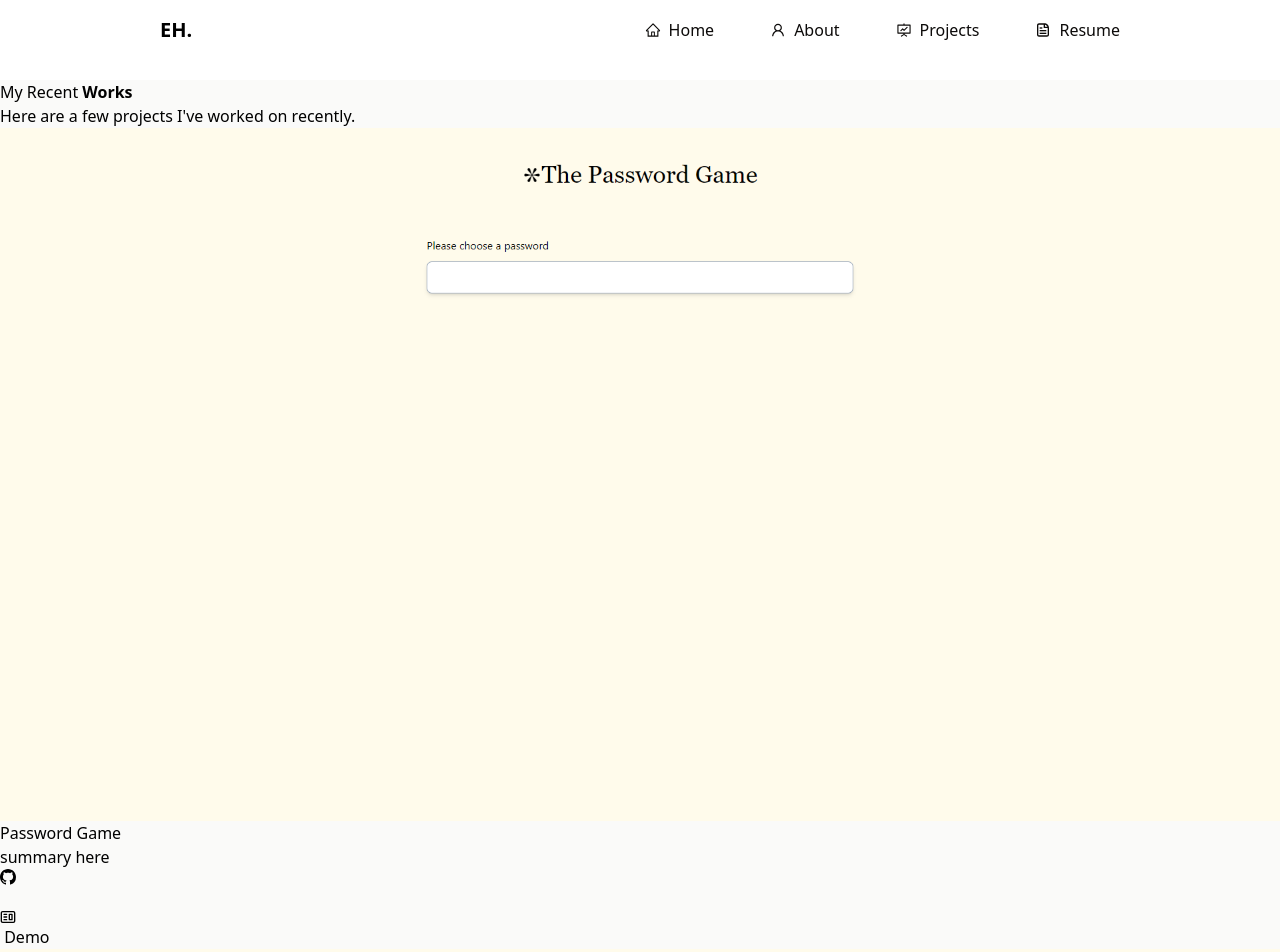
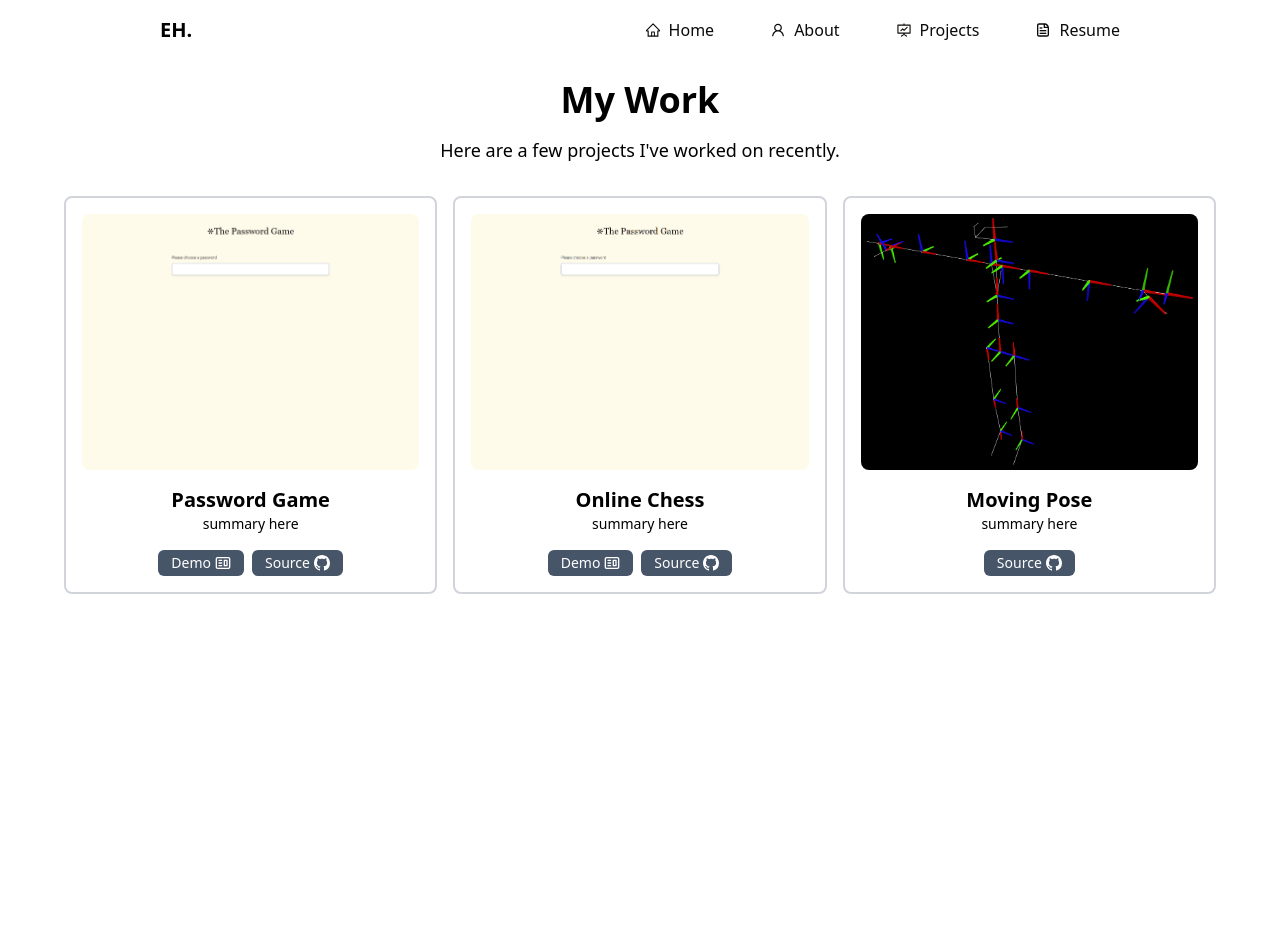
Before and after one commit to ehayes2000/portfolio, a React (Create React App) app: page /projects in a window 1280 px wide. Shown: the top 952 px of the page. After the commit the page ends 800 px from the top, so only its background shows below. Built offline with nearby package versions, Linux system fonts and the light colour scheme.

Commit message:
add projects

```diff
--- a/src/components/about/AboutMe.js
+++ b/src/components/about/AboutMe.js
@@ -22,7 +22,7 @@ const AboutMe = () => (
           </ul>
         </div>
       </div>
-      <div className="w-full md:w-1/3 pt-20 flex justify-center md:justify-end">
+      <div className="w-full md:w-1/3 pt-20 flex justify-center">
         <img
           className="h-80 w-80 rounded-full object-cover shadow-2xl"
           src="/images/me2.jpg"
--- a/src/components/about/ExperienceCard.js
+++ b/src/components/about/ExperienceCard.js
@@ -1,6 +1,6 @@
 
 const ExperienceCard = (props) => (
-    <div className="relative  h-full rounded-xl shadow-lg p-4">
+    <div className="cursor-pointer relative h-full rounded-xl shadow-lg p-4">
             <details>
                 <summary className="flex justify-between items-start">
                     <div>
--- a/src/components/project/ProjectCard.js
+++ b/src/components/project/ProjectCard.js
@@ -1,38 +1,49 @@
 import React from "react";
-import Card from "react-bootstrap/Card";
-import Button from "react-bootstrap/Button";
 import { CgWebsite } from "react-icons/cg";
 import { BsGithub } from "react-icons/bs";
 
 function ProjectCards(props) {
   return (
-    <Card className="project-card-view">
-      {props.img}
-      {/* <Card.Img variant="top" src="/images/me.png" alt="card-img" /> */}
-      <Card.Body>
-        <Card.Title>{props.title}</Card.Title>
-        <Card.Text style={{ textAlign: "justify" }}>
+    <div className="rounded-lg border-2 border-gray-300 p-4 flex flex-col items-center space-y-4 w-full">
+      <div className="w-full h-64 rounded-lg overflow-hidden">
+        <img src={props.img} alt={props.title} className="w-full h-full object-cover" />
+      </div>
+      <div className="text-center">
+        <h1 className="font-bold text-xl">
+          {props.title}
+        </h1>
+        <h2 className="text-lg text-gray-500">
+          {props.subtitle}
+        </h2>
+        <p className="text-sm">
           {props.summary}
-        </Card.Text>
-        <Button variant="primary" href={props.source} target="_blank">
-          <BsGithub /> &nbsp;
-        </Button>
-        {"\n"}
-        {"\n"}
-
-        { props.demo? (
-          <Button
-            variant="primary"
+        </p>
+      </div>
+      <div className="flex space-x-2">
+        {props.demo && (
+          <a
             href={props.demo}
             target="_blank"
-            style={{ marginLeft: "10px" }}
+            rel="noopener noreferrer"
+            className="inline-flex items-center px-3 py-1 border border-transparent text-sm leading-4 font-medium rounded-md text-white bg-slate-600 hover:bg-slate-500"
           >
-            <CgWebsite /> &nbsp;
-            {"Demo"}
-          </Button>
-        ) : ""}
-      </Card.Body>
-    </Card>
+
+            Demo
+            <CgWebsite className="w-4 h-4 ml-1" />
+          </a>
+        )}
+        <a
+          href={props.source}
+          target="_blank"
+          rel="noopener noreferrer"
+          className="inline-flex items-center px-3 py-1 border border-transparent text-sm leading-4 font-medium rounded-md text-white bg-slate-600 hover:bg-slate-500"
+        >
+
+          Source
+          <BsGithub className="w-4 h-4 ml-1" />
+        </a>
+      </div>
+    </div>
   );
 }
 export default ProjectCards;
--- a/src/components/project/Projects.js
+++ b/src/components/project/Projects.js
@@ -1,44 +1,43 @@
 import ProjectCard from "./ProjectCard";
-import { Container, Row, Col} from "react-bootstrap";
 
 const Projects = () => (
-    <Container fluid className="my-20">
-    <Container>
-      <h1>
-        My Recent <strong>Works</strong>
+    <div className="flex flex-col items-center justify-center">
+        <div className="w-full max-w-6xl">
+            <h1 className="text-4xl font-bold text-center">
+                My Work
             </h1>
-      <p>
+            <p className="text-lg text-center mb-8 mt-4">
                 Here are a few projects I've worked on recently.
             </p>
-      <Row>
-        <Col md={4}>
+            <div className="grid grid-cols-1 md:grid-cols-3 gap-4">
+                <div>
                     <ProjectCard
                         title="Password Game"
                         summary="summary here"
                         source="https://github.com/ehayes2000/password-game"
                         demo="https://ehayes2000.github.io/password-game/"
-            img={<img src="/images/password-game.png"/>}
+                        img="/images/password-game.png"
                     />
-        </Col>
-        <Col md={4}>
+                </div>
+                <div>
                     <ProjectCard
                         title="Online Chess"
                         summary="summary here"
                         source="https://github.com/ehayes2000/chessv2"
                         demo="http://chessapp-env.eba-ds87phsx.us-west-2.elasticbeanstalk.com/"
-            img={<img src="/images/password-game.png"/>}
+                        img="/images/password-game.png"
                     />
-        </Col>
-        <Col md={4}>
+                </div>
+                <div>
                     <ProjectCard
                         title="Moving Pose"
                         summary="summary here"
                         source="https://github.com/MehmetMHY/moving-pose"
-            img={<img src="/images/moving-pose.png"/>}
+                        img="/images/moving-pose.png"
                     />
-        </Col>
-      </Row>
-    </Container>
-  </Container>
+                </div>
+            </div>
+        </div>
+    </div>
 )
 export default Projects;
--- a/src/pages/AboutPage.js
+++ b/src/pages/AboutPage.js
@@ -5,9 +5,9 @@ import Experience from "../components/about/Experience";
 
 const AboutPage = () => {
     return (
-        <div className="bg">
+        <div className="bg-white">
             <MyNavbar/>
-            <div className="lg:mx-40 md:mx-20 sm:mx-10 xs:mx-4">
+            <div className="lg:mx-40 md:mx-20 sm:mx-10 xs:mx-4 pt-20">
                 <AboutMe/>
                 <Skills/>
                 <Experience/>
--- a/src/pages/HomePage.js
+++ b/src/pages/HomePage.js
@@ -2,7 +2,7 @@ import Intro from "../components/home/Intro";
 import MyNavbar from "../components/MyNavbar";
 
 const HomePage = () => (
-    <div className="w-full bg-stone-50 overflow-auto">
+    <div className="w-full bg-white overflow-auto">
         <MyNavbar/>
         <Intro/>
     </div>
--- a/src/pages/ProjectPage.js
+++ b/src/pages/ProjectPage.js
@@ -2,7 +2,7 @@ import MyNavbar from "../components/MyNavbar";
 import Projects from "../components/project/Projects";
 
 const ProjectPage = () => (
-  <div className="bg-stone-50">
+  <div className="bg-white pt-20">
       <MyNavbar/>
       <Projects/>
   </div>
--- a/src/pages/ResumePage.js
+++ b/src/pages/ResumePage.js
@@ -2,7 +2,7 @@ import MyNavbar from "../components/MyNavbar";
 
 const ResumePage = () => {
     return (
-        <div className="bg-stone-50">
+        <div className="bg-white">
             <MyNavbar/>
         </div>
     )
```
Lines whose indentation alone changed are shown as unchanged.
